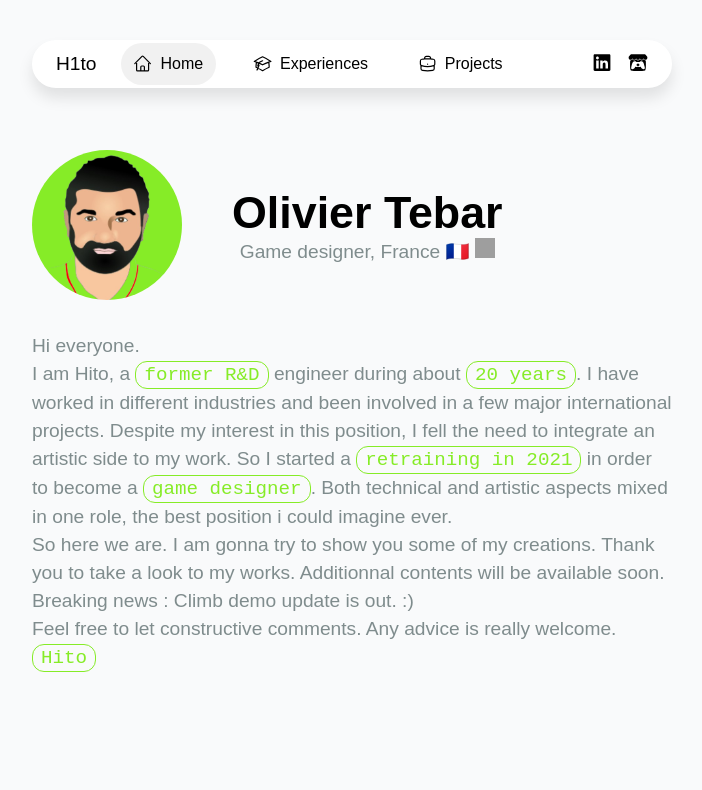
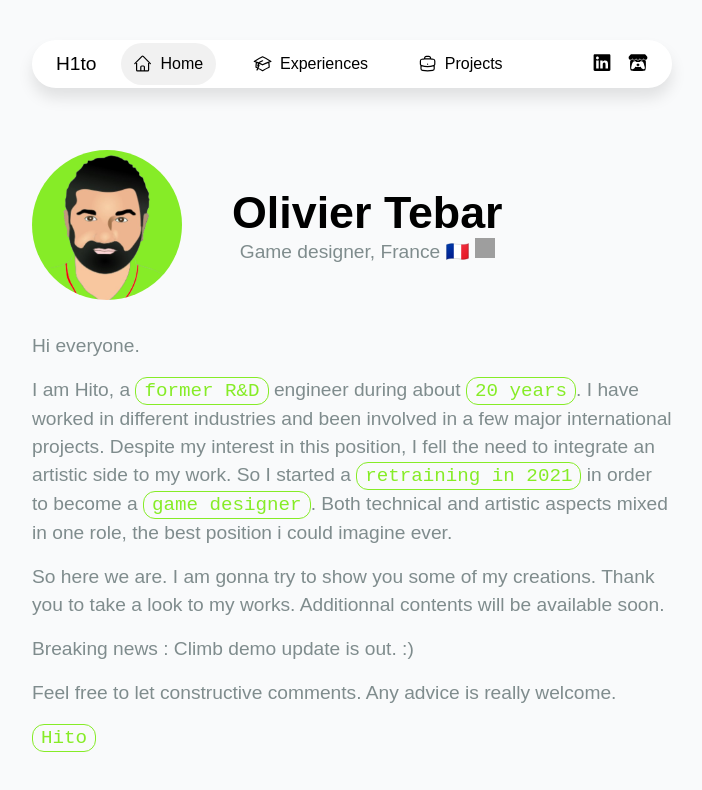
Before and after one commit to Matsuel/olivier, a Next.js app: page / in a window 1280 px wide. Shown: the top 790 px of the page, without its empty margins (288-990 px from the left). Built offline with nearby package versions, Linux system fonts and the light colour scheme; grey boxes are pictures that could not be loaded.

Commit message:
try to format text

```diff
--- a/src/Sections/Home/Home.module.scss
+++ b/src/Sections/Home/Home.module.scss
@@ -54,7 +54,6 @@
         height: auto;
         font-size: 1.2rem;
         font-weight: 500;
-        line-height: 1.75rem;
         color: #7f8c8d;
 
         code {
@@ -63,5 +62,10 @@
             padding: 0.1rem 0.5rem;
             border-radius: 12px;
         }
+
+        p {
+            margin-bottom: 1rem;
+            line-height: 1.75rem;
+        }
     }
 }
```
